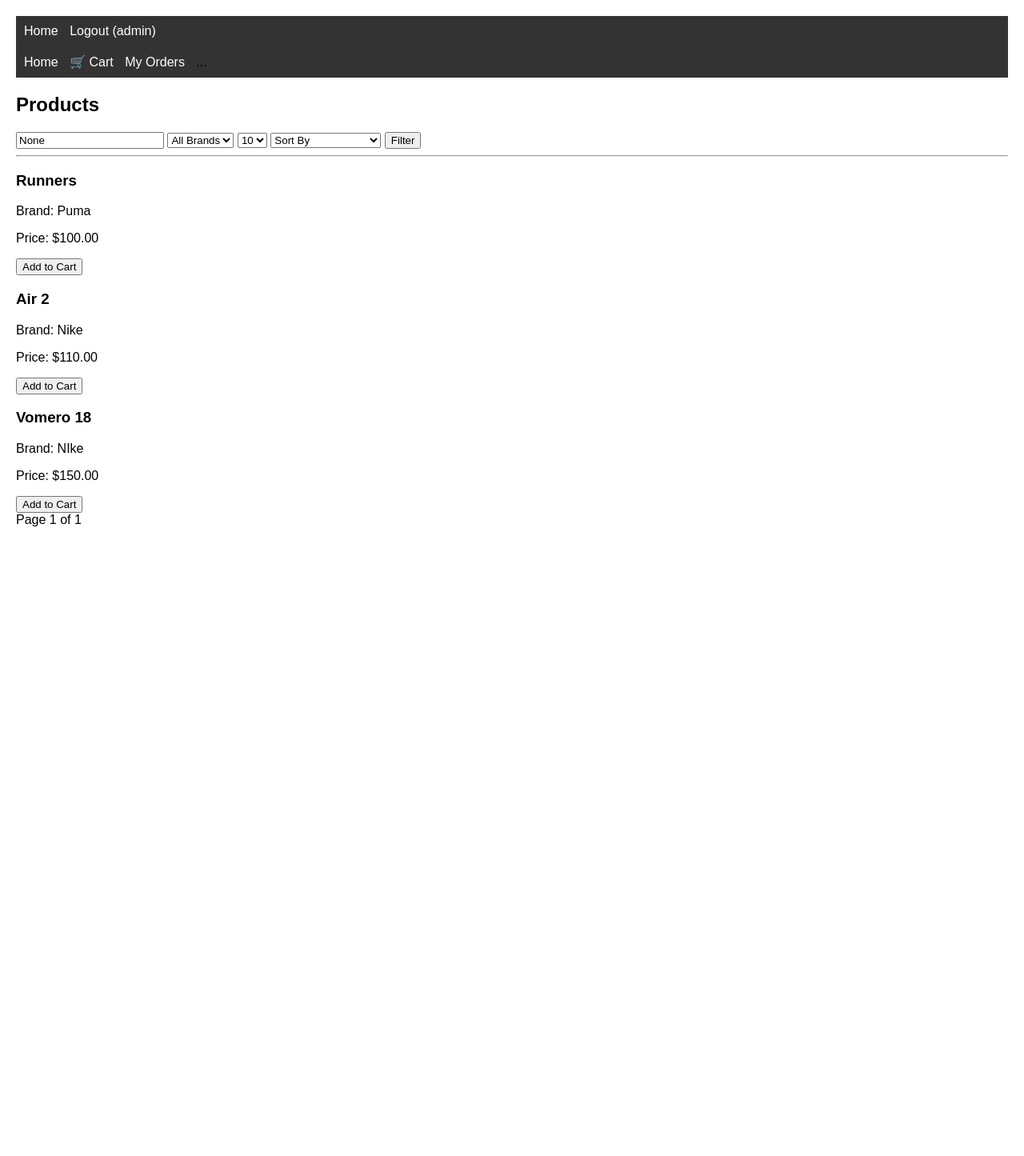
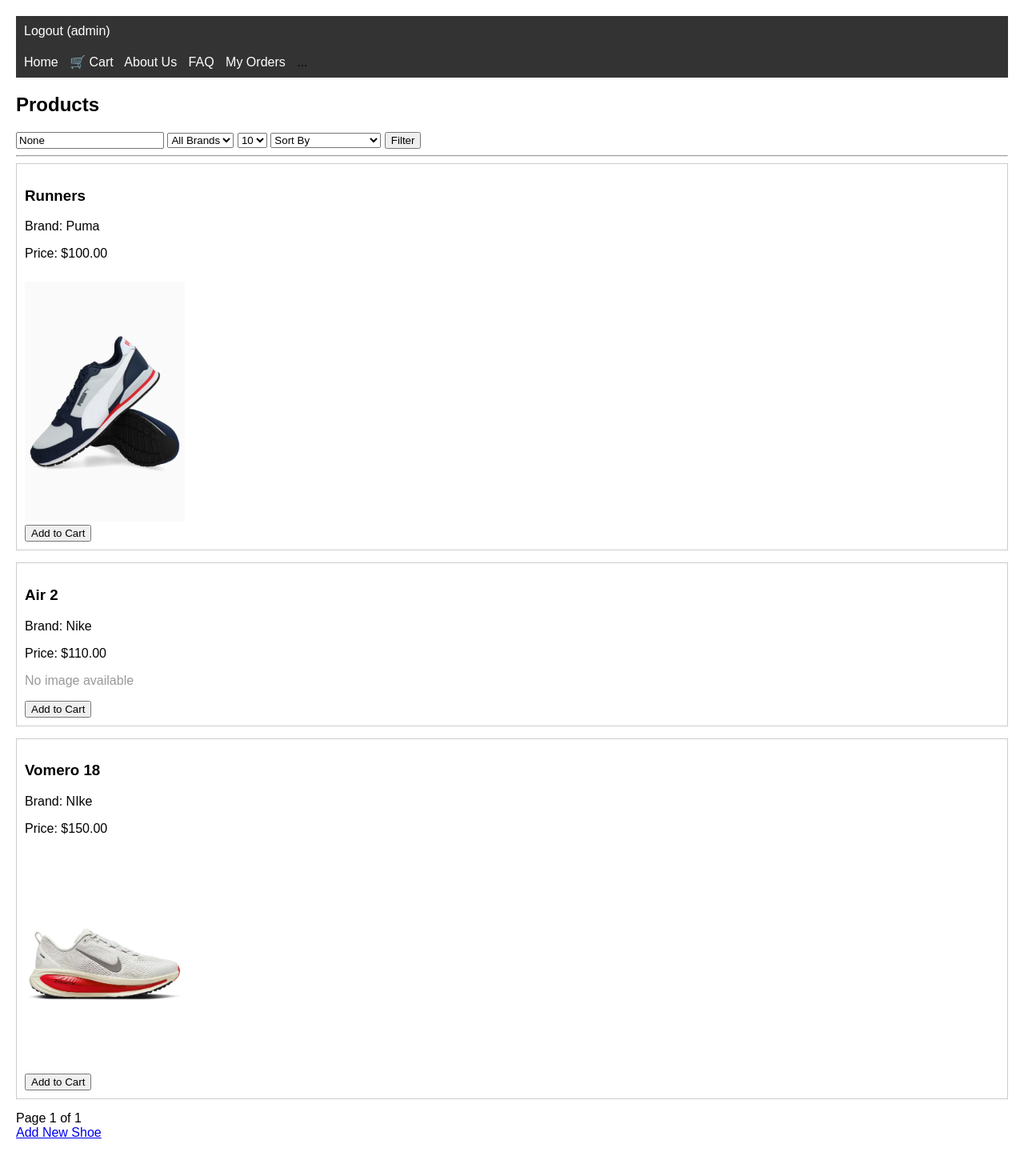
Before and after one commit to PlamenMN/Shoe-store_TU, a Django app: page /products/ in a window 1280 px wide. Shown: the whole page at 80% size. Before the commit the page ends 658 px from the top, so only its background shows below. Run offline with Django 5.2, Linux system fonts and the light colour scheme; a user stored in the database is signed in; data comes from the database, SQL or seed files in the repository; both versions use the stored data as it was after the commit.

Commit message:
Added quantity lower upon checkout and imgs preview in main page

```diff
--- a/shoestore/products/models.py
+++ b/shoestore/products/models.py
@@ -6,7 +6,7 @@
     brand = models.CharField(max_length=100)
     price = models.DecimalField(max_digits=10, decimal_places=2)
     description = models.TextField()
-    image = models.ImageField(upload_to="shoe_images/")
+    image = models.ImageField(upload_to='shoes/', blank=True, null=True)
     stock = models.PositiveIntegerField()
 
     def __str__(self):
--- a/shoestore/products/urls.py
+++ b/shoestore/products/urls.py
@@ -1,5 +1,6 @@
 from django.urls import path
-from .views import product_list, add_shoe, cart_detail, add_to_cart, remove_from_cart, checkout, my_orders
+from .views import product_list, add_shoe, cart_detail, add_to_cart, remove_from_cart, checkout, my_orders, about_us, faq
+
 
 urlpatterns = [
     path('', product_list, name="product_list"),
@@ -13,4 +14,6 @@
     path('cart/remove/<int:shoe_id>/', remove_from_cart, name='remove_from_cart'),
     path('checkout/', checkout, name='checkout'),
     path('my-orders/', my_orders, name='my_orders'),
+    path('about/', about_us, name='about'),
+    path('faq/', faq, name='faq'),
 ]
--- a/shoestore/products/views.py
+++ b/shoestore/products/views.py
@@ -68,11 +68,26 @@
             order.save()
 
             for item in items:
+                # Deduct stock
+                shoe = item.shoe
+                if shoe.stock >= item.quantity:
+                    shoe.stock -= item.quantity
+                    shoe.save()
+                else:
+                    # Optionally handle insufficient stock
+                    return render(request, 'products/checkout.html', {
+                        'form': form,
+                        'items': items,
+                        'total': cart.total_price(),
+                        'error': f"Not enough stock for {shoe.name}."
+                    })
+
+                # Create the order item
                 OrderItem.objects.create(
                     order=order,
-                    shoe=item.shoe,
+                    shoe=shoe,
                     quantity=item.quantity,
-                    price=item.shoe.price
+                    price=shoe.price
                 )
 
             # Clear the cart
@@ -130,3 +145,9 @@
         'per_page': per_page,
         'sort_by': sort_by,
     })
+
+def about_us(request):
+    return render(request, 'pages/about.html')
+
+def faq(request):
+    return render(request, 'pages/faq.html')
--- a/shoestore/shoestore/settings.py
+++ b/shoestore/shoestore/settings.py
@@ -11,6 +11,7 @@
 """
 
 from pathlib import Path
+import os
 
 # Build paths inside the project like this: BASE_DIR / 'subdir'.
 BASE_DIR = Path(__file__).resolve().parent.parent
@@ -129,3 +130,6 @@
 LOGIN_URL = 'login'
 LOGIN_REDIRECT_URL = 'product_list'
 LOGOUT_REDIRECT_URL = 'login'
+
+MEDIA_URL = '/media/'
+MEDIA_ROOT = os.path.join(BASE_DIR, 'media')
--- a/shoestore/shoestore/urls.py
+++ b/shoestore/shoestore/urls.py
@@ -1,7 +1,7 @@
 """
 URL configuration for shoestore project.
 
-The `urlpatterns` list routes URLs to views. For more information please see:
+The `urlpatterns` list routes URLs to views.
     https://docs.djangoproject.com/en/5.1/topics/http/urls/
 Examples:
 Function views
@@ -15,8 +15,13 @@
     2. Add a URL to urlpatterns:  path('blog/', include('blog.urls'))
 """
 from django.urls import path, include
+from django.conf import settings
+from django.conf.urls.static import static
 
 urlpatterns = [
     path('products/', include('products.urls')),
     path('accounts/', include('accounts.urls')),
 ]
+
+if settings.DEBUG:
+    urlpatterns += static(settings.MEDIA_URL, document_root=settings.MEDIA_ROOT)
--- a/shoestore/templates/base.html
+++ b/shoestore/templates/base.html
@@ -13,7 +13,6 @@
 <body>
 
 <nav>
-    <a href="{% url 'product_list' %}">Home</a>
     {% if user.is_authenticated %}
         <a href="{% url 'logout' %}">Logout ({{ user.username }})</a>
     {% else %}
@@ -25,6 +24,8 @@
 <nav>
     <a href="{% url 'product_list' %}">Home</a>
     <a href="{% url 'cart_detail' %}">🛒 Cart</a>
+    <a href="{% url 'about' %}">About Us</a>
+    <a href="{% url 'faq' %}">FAQ</a>
     {% if user.is_authenticated %}
     <a href="{% url 'my_orders' %}">My Orders</a>
     {% endif %}
--- a/shoestore/templates/products/product_list.html
+++ b/shoestore/templates/products/product_list.html
@@ -41,19 +41,28 @@
 <hr>
 
 {% for shoe in page_obj %}
-    <div>
+    <div style="border: 1px solid #ccc; padding: 10px; margin-bottom: 15px;">
         <h3>{{ shoe.name }}</h3>
         <p>Brand: {{ shoe.brand }}</p>
         <p>Price: ${{ shoe.price }}</p>
 
+        {% if shoe.image %}
+            <div>
+                <img src="{{ shoe.image.url }}" alt="{{ shoe.name }}" style="max-width: 200px; margin-top: 10px;">
+            </div>
+        {% else %}
+            <p style="color: #999;">No image available</p>
+        {% endif %}
+
         {% if user.is_authenticated %}
-            <form method="post" action="{% url 'add_to_cart' shoe.id %}">
-                {% csrf_token %}
-                <button type="submit">Add to Cart</button>
-            </form>
+        <form method="post" action="{% url 'add_to_cart' shoe.id %}">
+            {% csrf_token %}
+            <button type="submit">Add to Cart</button>
+        </form>
         {% endif %}
     </div>
 {% endfor %}
+
 
 <div>
     <span>Page {{ page_obj.number }} of {{ page_obj.paginator.num_pages }}</span>
@@ -74,8 +83,8 @@
     {% endif %}
 </div>
 
-{% endblock %}
 {% if user.is_staff %}
     <a href="{% url 'add_shoe' %}">Add New Shoe</a>
-    <a href="{% url 'add_to_cart' shoe.id %}">Add to Cart</a>
 {% endif %}
+
+{% endblock %}
```
Also changed, not shown: shoestore/templates/pages/about.html (added, +8 -0 lines), shoestore/templates/pages/faq.html (added, +20 -0 lines), shoestore/db.sqlite3, shoestore/media/shoes/HM6803-001_01.webp (added), shoestore/products/migrations/0004_alter_shoe_image.py (added).
